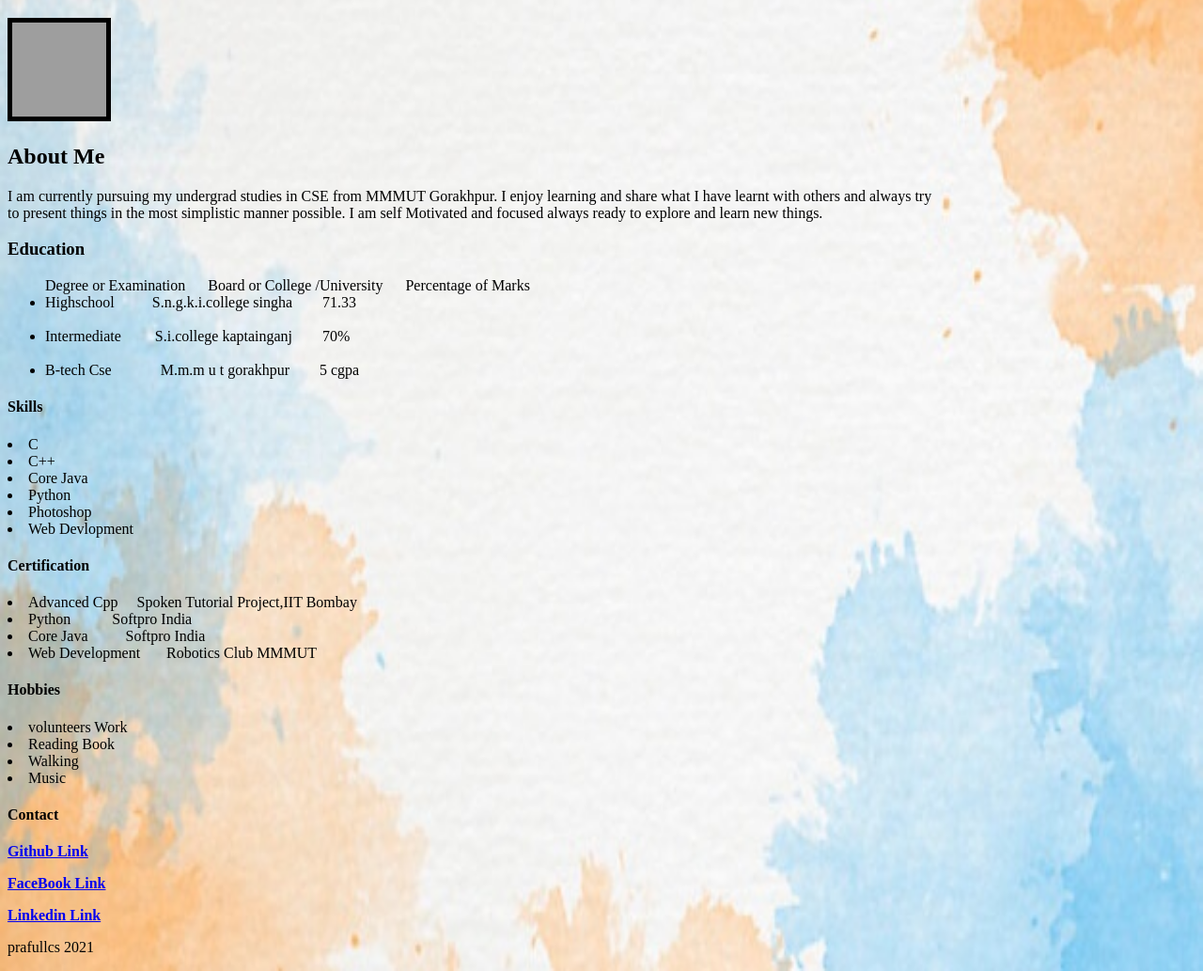
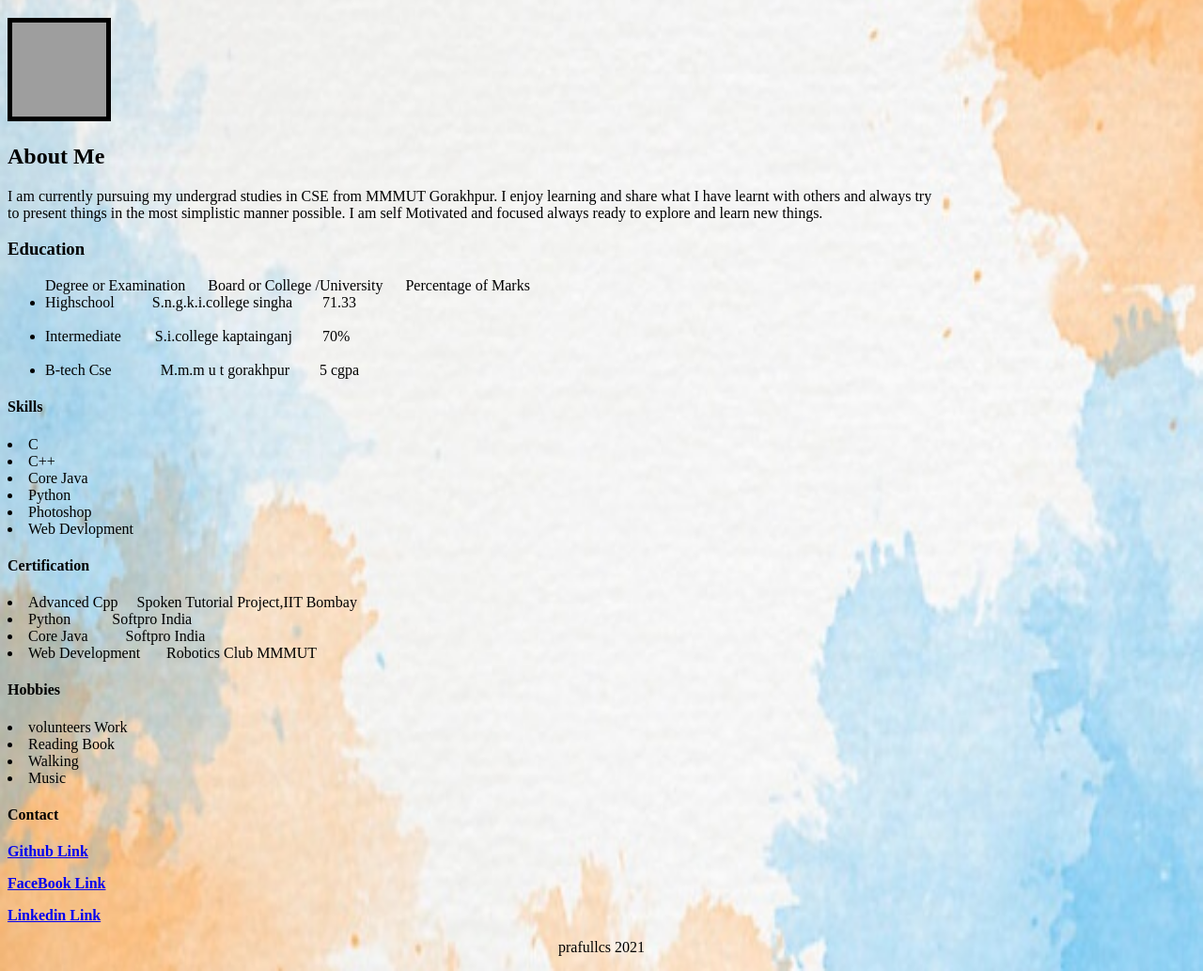
Before and after one commit to prafullcs/pcs-pofile, a plain HTML site: page index.html in a window 1280 px wide. Shown: the part 61-1094 px from the top of the page at 94% size. Drawn offline with Linux system fonts and the light colour scheme; grey boxes are pictures that could not be loaded.

Commit message:
Update index.html

```diff
--- a/index.html
+++ b/index.html
@@ -56,7 +56,7 @@ p{
 <p><b><a href="https://github.com/prafullcs" target="">Github Link </a></b></p>
 <p><b><a href="https://www.facebook.com/prafullchandra.singh.5" target="">FaceBook Link </a></b></p>
 <p><b><a href="https://www.linkedin.com/in/prafullchandra-singh-14aba61ba/" target="">Linkedin Link </a></b></p>
-     <p> prafullcs 2021 </p>
+      <center><p> prafullcs 2021</p></center>
 
 
 
```
